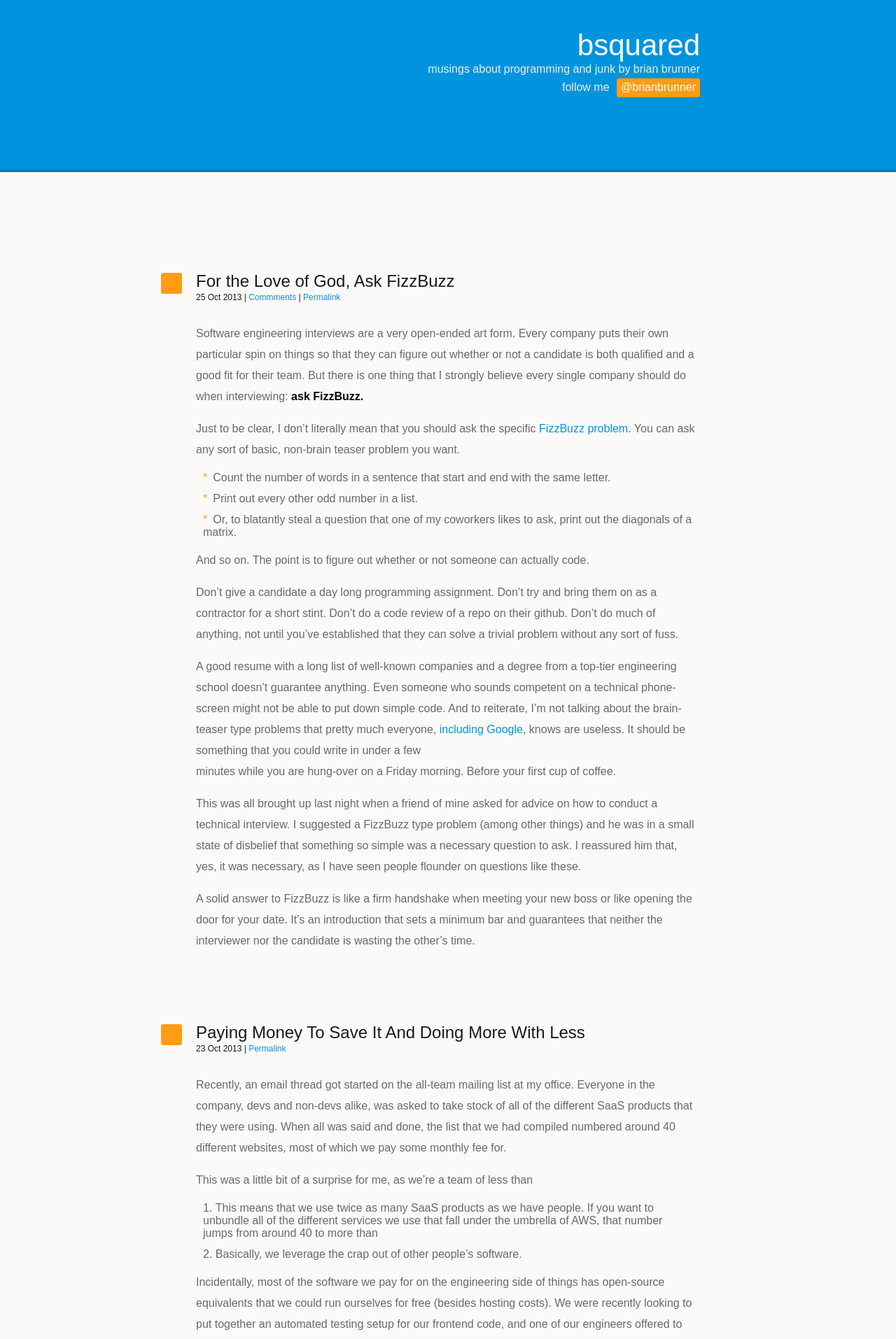
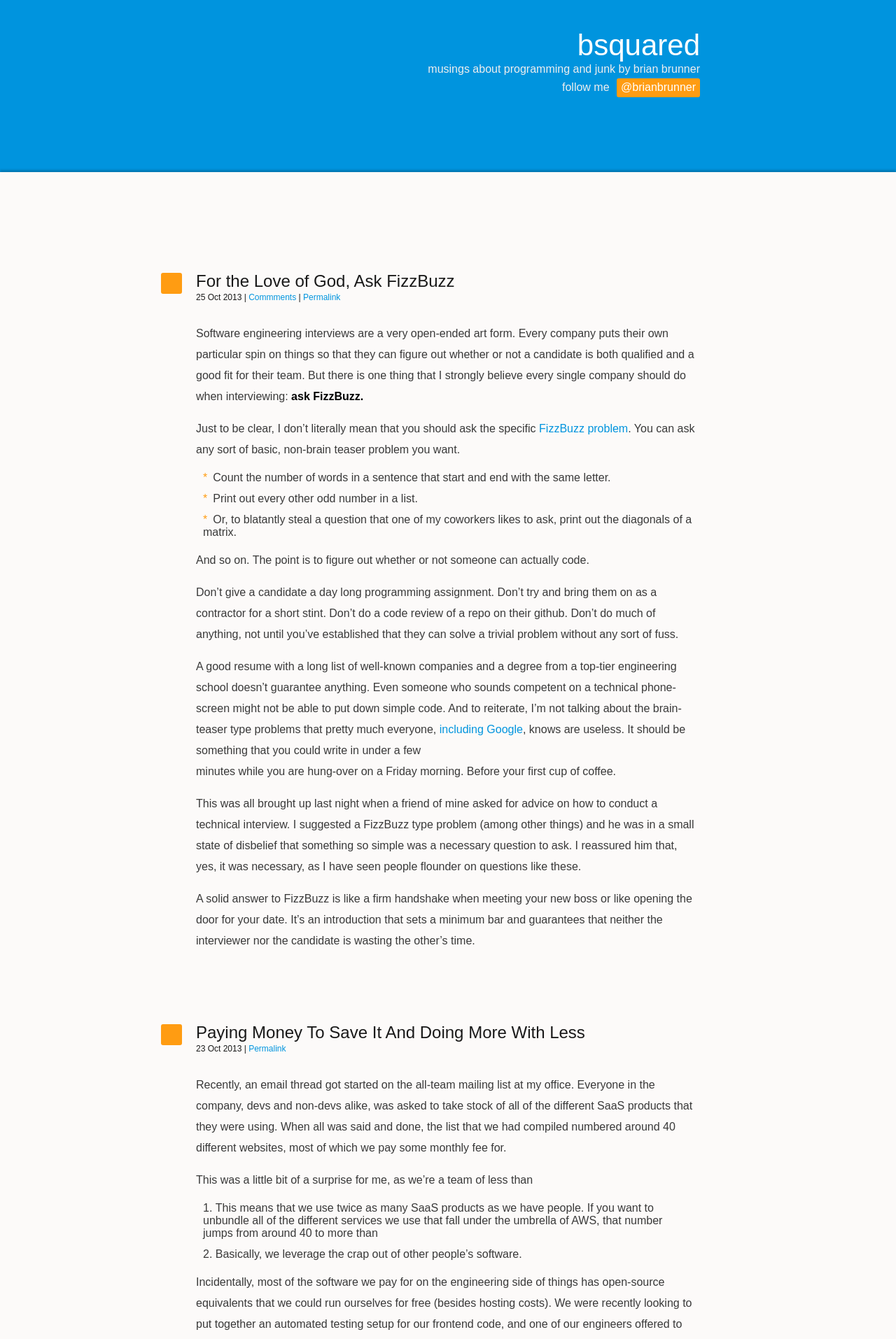
Before and after one commit to brianbrunner/brianbrunner.github.io, a Jekyll site: the page built from index.html, in a window 1280 px wide. Shown: the top 1914 px of the page at 70% size. Built offline with Jekyll 4.4.1, drawn with Linux system fonts in a browser that asks for light colours; nearby versions of some CDN libraries; the list of posts is cut into pages by our own code; comment, search, counter and statistics services are not loaded.

Commit message:
Darkened the text

```diff
--- a/css/style.css
+++ b/css/style.css
@@ -41,7 +41,7 @@ li {
   margin-bottom: 12px;
 }
 body {
-  color:#696969;
+  color:#393939;
   background-color:#fcfaf9;
   font-family:Arial, Helvetica, sans-serif;
 }
```
